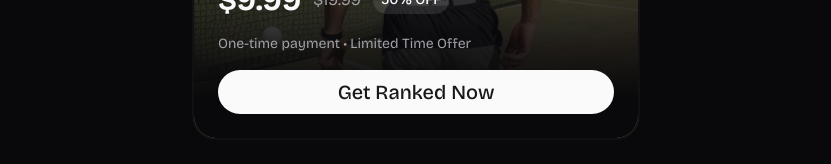
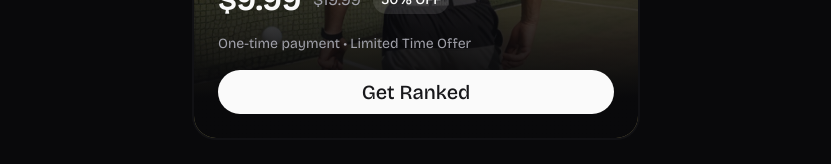
Before and after one commit to resulgg/aesthetic-rank, a Next.js app: page / in a window 1280 px wide. Shown: the part 2817-2981 px from the top of the page, without its empty margins (224-1055 px from the left). Built offline with nearby package versions, Linux system fonts and the light colour scheme; no server answers.

Commit message:
fix: remove 'now' from checkout and landing page

```diff
--- a/src/components/checkout/pro-card.tsx
+++ b/src/components/checkout/pro-card.tsx
@@ -141,7 +141,7 @@ const ProCard = ({ analysisId }: { analysisId: string }) => {
           analysisId={analysisId}
           className="w-full bg-primary hover:opacity-90 transition-opacity"
         >
-          Get Your Analysis Now
+          Get Your Analysis
         </CheckoutButton>
         <p className="text-sm text-center text-muted-foreground px-2 md:px-12">
           One-time payment for a single comprehensive analysis. No recurring
--- a/src/components/marketing/marketing-pricing.tsx
+++ b/src/components/marketing/marketing-pricing.tsx
@@ -53,7 +53,7 @@ const MarketingPricing = () => {
               size="lg"
               data-umami-event="Get Ranked Now"
             >
-              <Link href="/analysis">Get Ranked Now</Link>
+              <Link href="/analysis">Get Ranked</Link>
             </Button>
           </div>
         </div>
```
